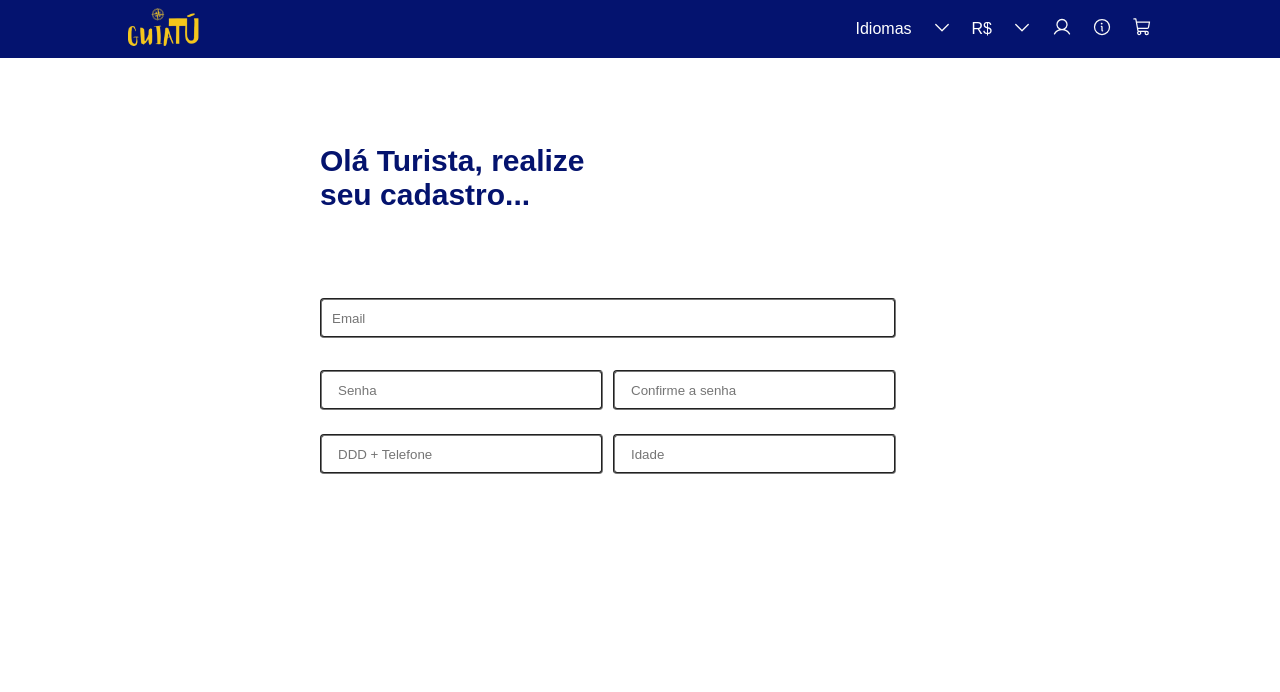
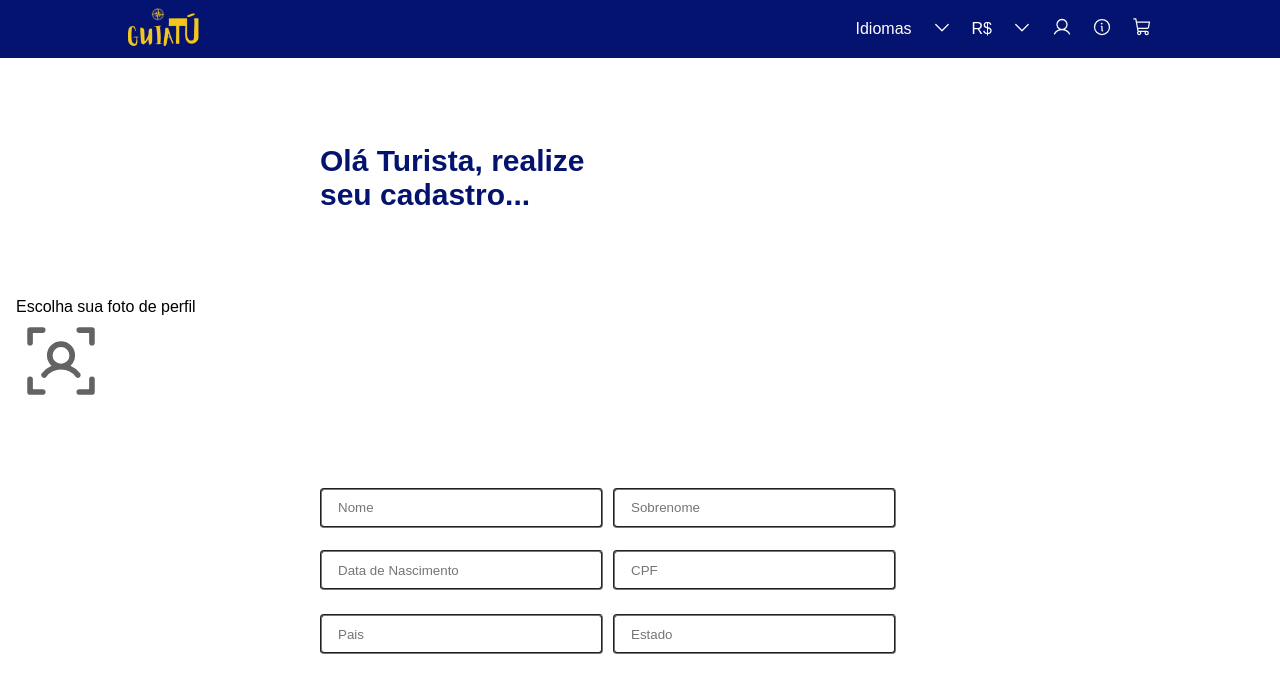
Before and after one commit to marcosmouraz/guiaTU, a React (Vite) app: page /cadastroturista in a window 1280 px wide. Shown: the top 692 px of the page. Built offline with nearby package versions, Linux system fonts and the light colour scheme.

Commit message:
fizz:Ajustes tela cadastro

```diff
--- a/src/pages/CadastroTurista/cadTurStyles.js
+++ b/src/pages/CadastroTurista/cadTurStyles.js
@@ -20,22 +20,46 @@ export const Container = styled.body`
     font-size: 30px;
     color: #04136e;
   }
-  .inputEmail {
-    display: grid;
-    width: 70%;
-    padding-left: 20rem;
-    height: 12vh;
-    gap: 1rem;
 
-    .email {
+
+  .inputfoto{
+    display: flex;
+    justify-content: end;
+    flex-direction: column;
+    width: 65rem;
+    padding-bottom: 8rem;
+    margin-left: 1rem;
+
+  }
+
+
+  .inputnome {
+    display: flex;
+    position: relative;
+    /* justify-content: center; */
+    flex-direction: row;
+    gap: 10px;
+    width: 50%;
+    left: 16rem;
+    padding-left: 4rem;
+    top: -2.9rem;
+
+    .nome{
+      width: 100%;
+      height: 5vh;
+      border-style: groove;
       border-radius: 4px;
-      padding: 10px;
+      padding: 1rem;
+    }
+    .sobrenome {
+      width: 100%;
+      height: 5vh;
       border-style: groove;
-      align-items: baseline;
-      height: 5vh;
+      border-radius: 4px;
+      padding: 1rem;
     }
   }
-  .inputSenhas {
+  .inputDataCpf {
     display: flex;
     position: relative;
     /* justify-content: center; */
@@ -46,7 +70,7 @@ export const Container = styled.body`
     padding-left: 4rem;
     top: -1.5rem;
 
-    .senha {
+    .dataNascimento {
       width: 100%;
       height: 5vh;
       border-style: groove;
@@ -54,7 +78,7 @@ export const Container = styled.body`
       padding: 1rem;
       /* margin-right: 1rem; */
     }
-    .confirme {
+    .Cpf {
       width: 100%;
       height: 5vh;
       border-style: groove;
@@ -73,7 +97,7 @@ export const Container = styled.body`
     left: 16rem;
     padding-left: 4rem;
 
-    .telefone {
+    .Pais {
       width: 100%;
       height: 5vh;
       border-style: groove;
@@ -81,7 +105,7 @@ export const Container = styled.body`
       padding: 1rem;
       /* margin-right: 1rem; */
     }
-    .idade {
+    .estado {
       width: 100%;
       height: 5vh;
       border-style: groove;
--- a/src/pages/CadastroTurista/cadastroturista.jsx
+++ b/src/pages/CadastroTurista/cadastroturista.jsx
@@ -1,3 +1,4 @@
+import { UserFocus } from "@phosphor-icons/react";
 import Menu from "../../components/Menu/menu";
 import { Container } from "./cadTurStyles";
 
@@ -10,20 +11,29 @@ export default function CadastroTurista() {
         <h2>Olá Turista, realize seu cadastro...</h2>
       </div>
 
-      <div className="inputEmail">
-        <input className="email" type="text" placeholder="Email" />
+      <div className="inputfoto">
+        <p className="p">
+          Escolha sua foto de perfil
+        </p>
+      <UserFocus className="alteraFoto" size={90} color="#636363" />
       </div>
-      <div className="inputSenhas">
-        <input className="senha" type="text" placeholder="Senha" />
+
+      <div className="inputnome">
+        <input className="nome" type="text" placeholder="Nome" />
+        <input className="sobrenome" type="text" placeholder="Sobrenome" />
+      </div>
+      <div className="inputDataCpf">
+
         <input
-          className="confirme"
+          className="dataNascimento"
           type="text"
-          placeholder="Confirme a senha"
+          placeholder="Data de Nascimento"
         />
+        <input className="Cpf" type="text" placeholder="CPF"/>
       </div>
       <div className="inputsInfos">
-        <input className="telefone" type="text" placeholder="DDD + Telefone" />
-        <input className="idade" type="text" placeholder="Idade"
+        <input className="Pais" type="text" placeholder="Pais" />
+        <input className="estado" type="text" placeholder="Estado"
         />
       </div>
     </Container>
```
